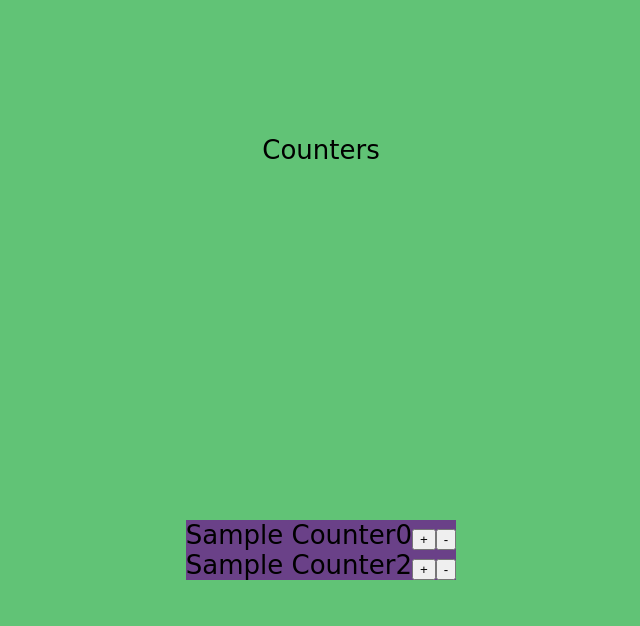
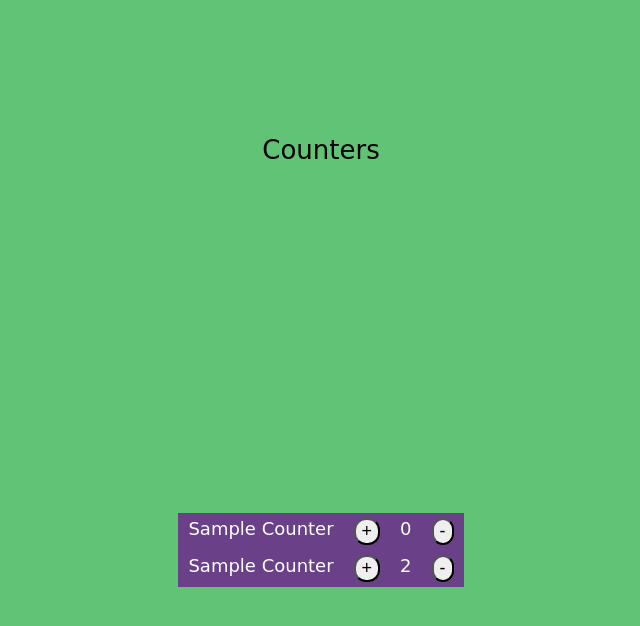
Before and after one commit to mengasis/dynamic-filters, a React (Create React App) app: page / in a window 1280 px wide. Shown: the top 626 px of the page, without its empty margins (319-959 px from the left). Built offline with nearby package versions, Linux system fonts and the light colour scheme.

Commit message:
Improve Counter component

```diff
--- a/src/components/Counter.js
+++ b/src/components/Counter.js
@@ -1,17 +1,40 @@
 import React from 'react'
 import PropTypes from 'prop-types'
+import styled from 'styled-components'
+
+const Container = styled.div`
+  display: grid;
+  grid-auto-flow: column;
+  gap: 20px;
+  padding: 5px 10px;
+`
+
+const Text = styled.span`
+  font-size: 18px;
+  color: #fff;
+`
+const Button = styled.button`
+  border-radius: 12px;
+  font-size: 18px;
+`
 
 const Counter = ({ id, title, counter, onIncrease, onDecrease }) => {
   return (
-    <div>
-      <span>{title}</span>
-      <span>{counter}</span>
-      <button onClick={() => onIncrease(id)}>+</button>
-      <button onClick={() => onDecrease(id)}>-</button>
-    </div>
+    <Container>
+      <Text>{title}</Text>
+      <Button onClick={() => onIncrease(id)}>+</Button>
+      <Text>{counter}</Text>
+      <Button onClick={() => onDecrease(id)}>-</Button>
+    </Container>
   )
 }
 
-Counter.propTypes = {}
+Counter.propTypes = {
+  id: PropTypes.string.isRequired,
+  title: PropTypes.string,
+  counter: PropTypes.number,
+  onIncrease: PropTypes.func,
+  onDecrease: PropTypes.func
+}
 
 export default Counter
```
